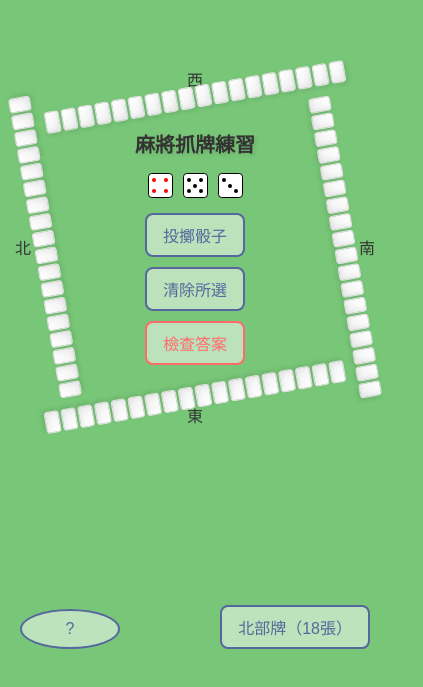
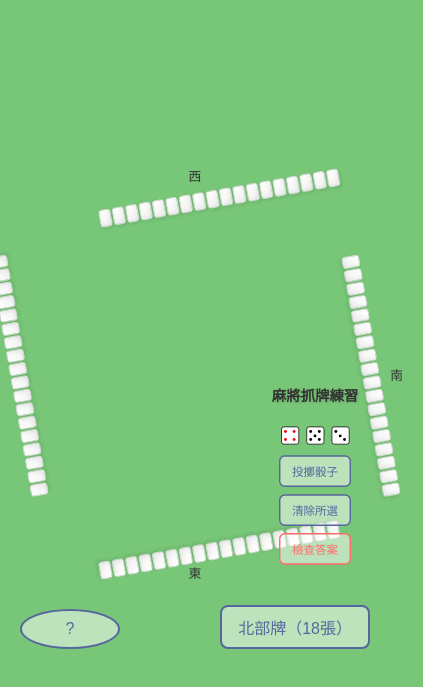
Before and after one commit to AkizumiFox/tw-mahjong-drawing-trainer, a plain HTML site: page index.html in a window 390 px wide. Shown: the part 175-862 px from the top of the page, 423 px wide, since content can reach past the window. Drawn offline with Linux system fonts and the light colour scheme.

Commit message:
v1.2.2 try to fix protrait mode in phone

```diff
--- a/index.html
+++ b/index.html
@@ -4,6 +4,7 @@
   <meta charset="UTF-8" />
   <meta name="viewport" content="width=device-width, initial-scale=1.0"/>
   <title>麻將抓牌練習工具</title>
+  <link rel="icon" href="icon.png">
   <link rel="stylesheet" href="styles.css">
 </head>
 <body>
@@ -155,7 +156,7 @@
 
 			<h3>版本</h3>
 			<p>
-				v.1.2.1
+				v.1.2.2
 			</p>
         </div>
 
--- a/styles.css
+++ b/styles.css
@@ -652,3 +652,68 @@ html, body {
         height: 4px;
     }
 }
+
+@media screen and (max-width: 480px) and (orientation: portrait) {
+    .table {
+        transform: scale(0.8);
+        margin-top: 15vh;  /* Add space at the top */
+    }
+
+    .tile {
+        width: 15px;
+        height: 22px;
+    }
+
+    .top-row {
+        transform: translateX(-40%) translateY(-220px) rotate(-10deg);
+    }
+
+    .bottom-row {
+        transform: translateX(-40%) translateY(220px) rotate(170deg);
+    }
+
+    .left-row {
+        transform: translateX(-220px) translateY(-40%) rotate(-100deg);
+    }
+
+    .right-row {
+        transform: translateX(220px) translateY(-40%) rotate(80deg);
+    }
+
+    .top-label {
+        transform: translate(-50%, -260px);
+    }
+
+    .bottom-label {
+        transform: translate(-50%, 260px);
+    }
+
+    .left-label {
+        transform: translate(-260px, -50%);
+    }
+
+    .right-label {
+        transform: translate(260px, -50%);
+    }
+
+    .wind-label {
+        font-size: 16px;
+    }
+
+    .main-title {
+        font-size: 20px;
+        margin-bottom: 15px;
+    }
+
+    .center-container {
+        transform: scale(0.9);
+    }
+}
+
+/* Additional adjustments for very small heights */
+@media screen and (max-height: 700px) and (orientation: portrait) {
+    .table {
+        transform: scale(0.7);
+        margin-top: 20vh;
+    }
+}
```
